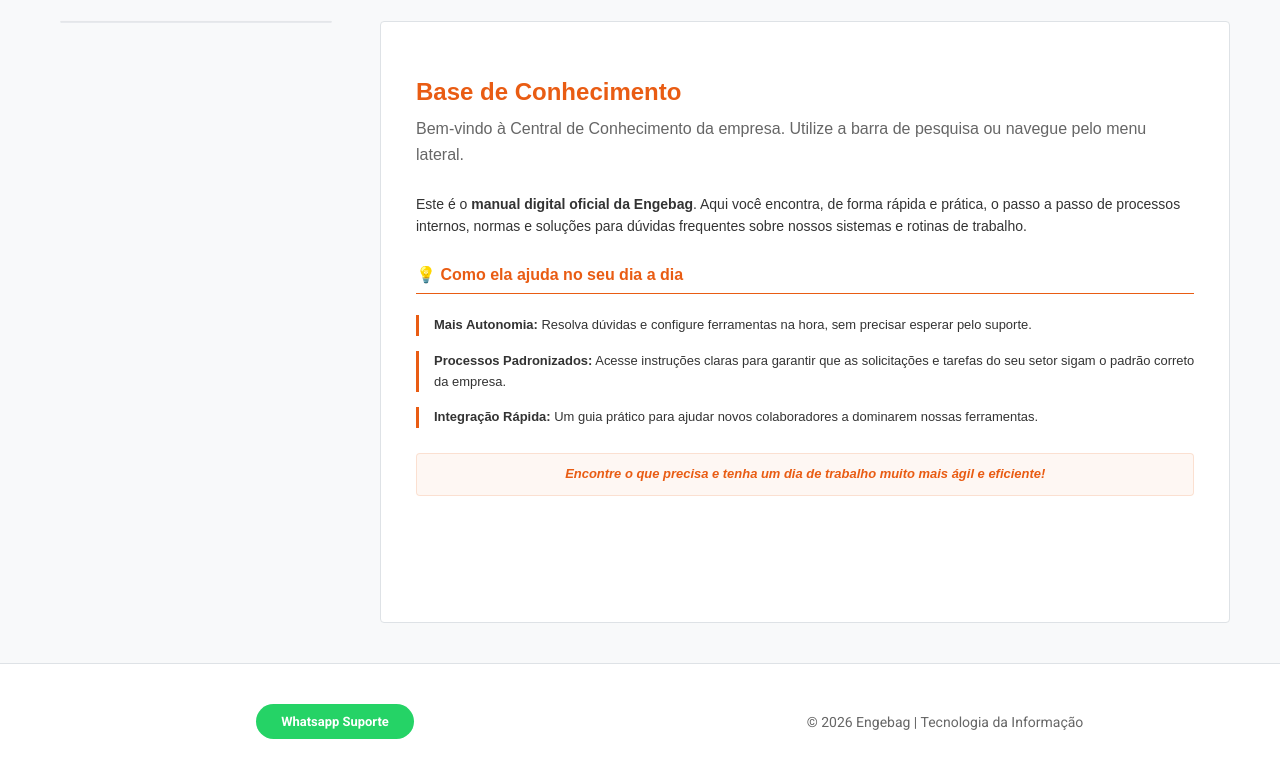
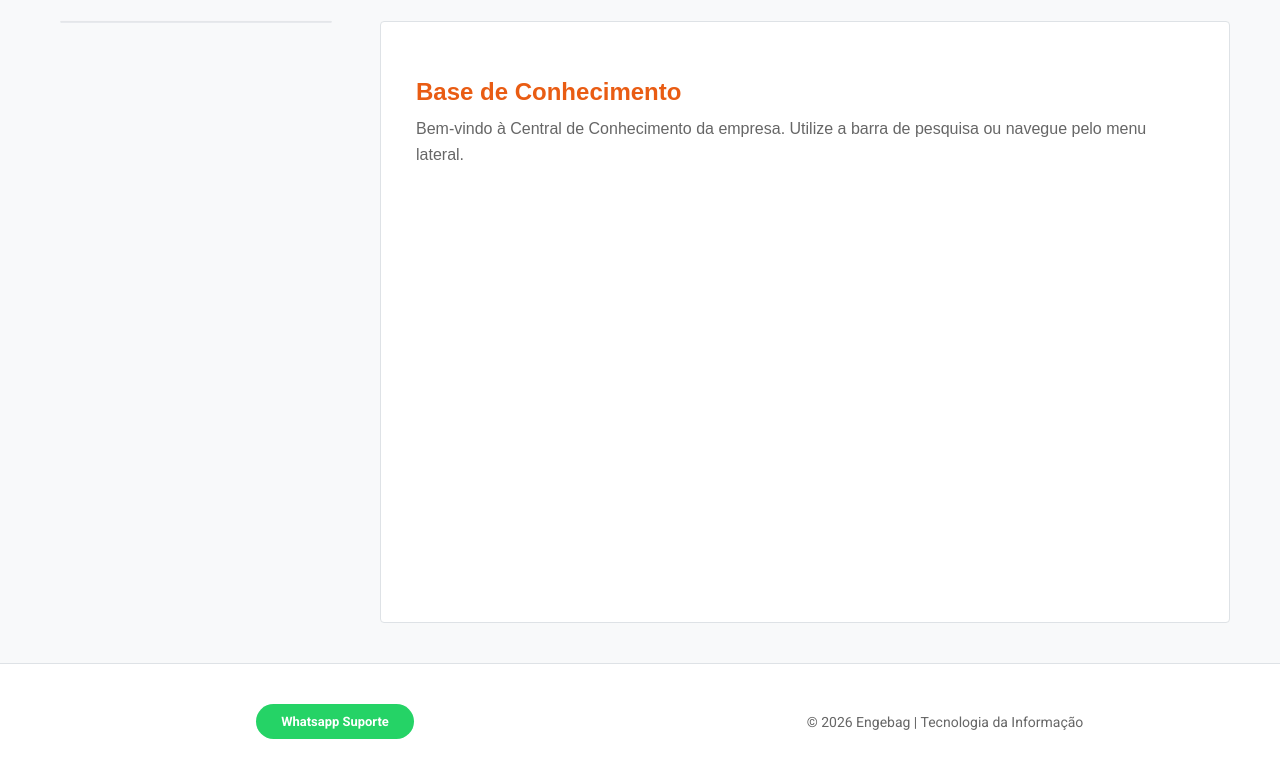
Before and after one commit to malheirovieira/kb_engebag, a Django app: page /base-conhecimento/ in a window 1280 px wide. Shown: the part 154-922 px from the top of the page. Run offline with Django 5.2, Linux system fonts and the light colour scheme; data that the repository does not hold is empty; some libraries are stand-ins or nearby versions.

Commit message:
Feat: "Ajustes interface"

```diff
--- a/templates/base_conhecimento.html
+++ b/templates/base_conhecimento.html
@@ -123,20 +123,6 @@
                     <div id="default-message" class="kb-welcome-box">
                         <h1>Base de Conhecimento</h1>
                         <h3>Bem-vindo à Central de Conhecimento da empresa. Utilize a barra de pesquisa ou navegue pelo menu lateral.</h3>
-
-                        <p class="intro-text">
-                            Este é o <strong>manual digital oficial da Engebag</strong>. Aqui você encontra, de forma rápida e prática, o passo a passo de processos internos, normas e soluções para dúvidas frequentes sobre nossos sistemas e rotinas de trabalho.
-                        </p>
-
-                        <h4>💡 Como ela ajuda no seu dia a dia</h4>
-                        <ul>
-                            <li><strong>Mais Autonomia:</strong> Resolva dúvidas e configure ferramentas na hora, sem precisar esperar pelo suporte.</li>
-                            <li><strong>Processos Padronizados:</strong> Acesse instruções claras para garantir que as solicitações e tarefas do seu setor sigam o padrão correto da empresa.</li>
-                            <li><strong>Integração Rápida:</strong> Um guia prático para ajudar novos colaboradores a dominarem nossas ferramentas.</li>
-                        </ul>
-
-                        <p class="footer-highlight">
-                             Encontre o que precisa e tenha um dia de trabalho muito mais ágil e eficiente!
                         </p>
                     </div>
                 {% endif %}
@@ -150,21 +136,6 @@
     <div id="default-message" class="kb-welcome-box">
         <h1>Base de Conhecimento</h1>
         <h3>Bem-vindo à Central de Conhecimento da empresa. Utilize a barra de pesquisa ou navegue pelo menu lateral.</h3>
-
-        <p class="intro-text">
-            Este é o <strong>manual digital oficial da Engebag</strong>. Aqui você encontra, de forma rápida e prática, o passo a passo de processos internos, normas e soluções para dúvidas frequentes sobre nossos sistemas e rotinas de trabalho.
-        </p>
-
-        <h4>💡 Como ela ajuda no seu dia a dia:</h4>
-        <ul>
-            <li><strong>Mais Autonomia:</strong> Resolva dúvidas e configure ferramentas na hora, sem precisar esperar pelo suporte.</li>
-            <li><strong>Processos Padronizados:</strong> Acesse instruções claras para garantir que as solicitações e tarefas do seu setor sigam o padrão correto da empresa.</li>
-            <li><strong>Integração Rápida:</strong> Um guia prático para ajudar novos colaboradores a dominarem nossas ferramentas desde o primeiro dia.</li>
-        </ul>
-
-        <p class="footer-highlight">
-            ✨ Encontre o que precisa e tenha um dia de trabalho muito mais ágil e eficiente!
-        </p>
     </div>
 </template>
 
--- a/templates/home.html
+++ b/templates/home.html
@@ -1,6 +1,6 @@
 {% extends 'base.html' %}
 
-{% block title %}ENGEBAG Portal{% endblock %}
+{% block title %}ENGEBAG - Portal{% endblock %}
 
 {% load static %}
 
```
Also changed, not shown: prints/Menu-lateral-de-busca.png (added), prints/Menu.png (added), prints/artigos.png (added), prints/consulta-por-nome.png (added), prints/menu-kb.png (added), prints/validacao-de-credencial-para-acessos.png (added).
